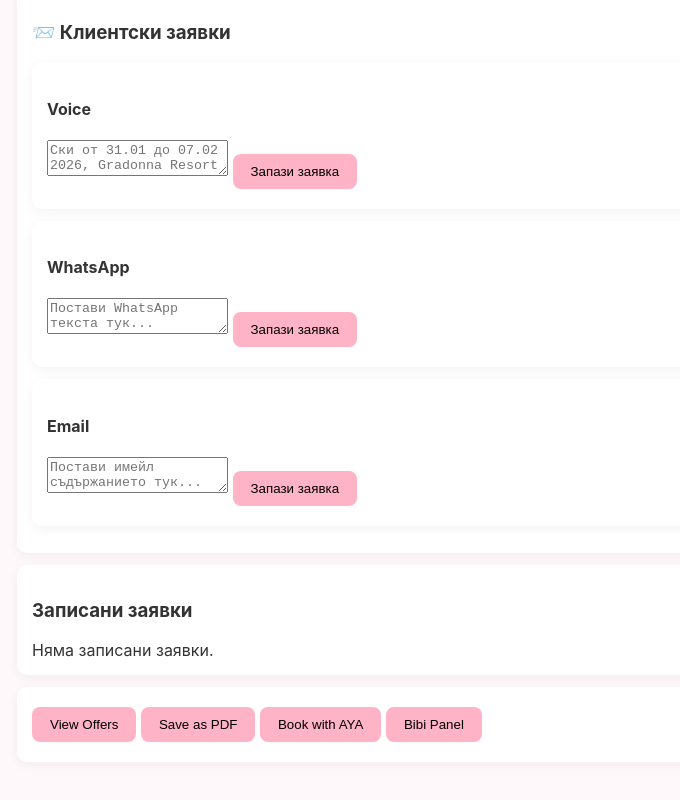
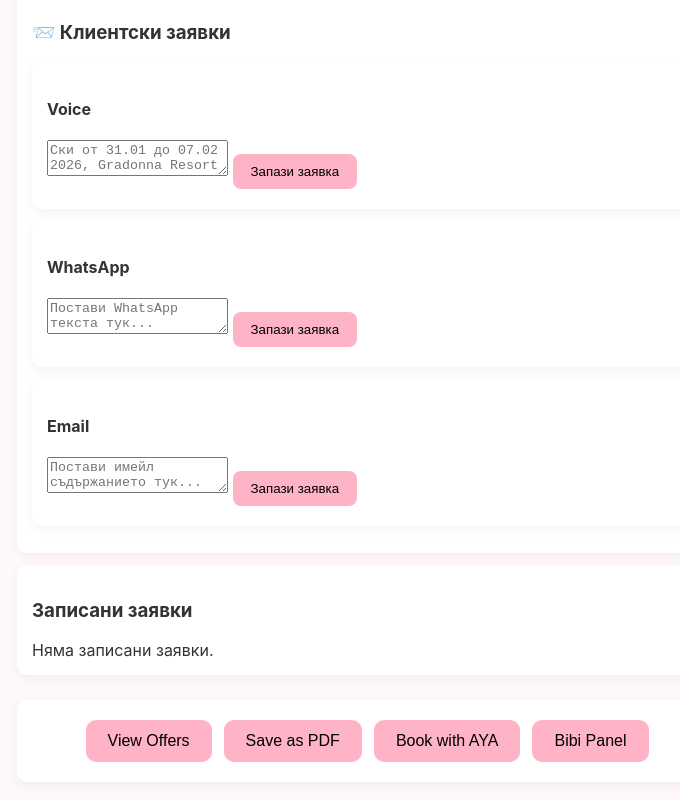
Before and after one commit to goceterziev-creator/Aya-hub, a plain HTML site: page index.html in a window 1280 px wide. Shown: the part 971-1771 px from the top of the page, without its empty margins (273-953 px from the left). Drawn offline with Linux system fonts and the light colour scheme.

Commit message:
Add styles for actions footer and buttons

```diff
--- a/style.css
+++ b/style.css
@@ -28,6 +28,27 @@ header.site-header {
   margin-bottom: 12px;
   box-shadow: 0 3px 12px rgba(0,0,0,0.05);
 }
+.actions-footer {
+  display: flex;
+  flex-wrap: wrap;
+  gap: 12px;
+  justify-content: center;
+  margin: 25px 0;
+}
+
+.actions-footer button {
+  background-color: #ffb3c6;
+  border: none;
+  padding: 12px 22px;
+  border-radius: 10px;
+  font-size: 16px;
+  cursor: pointer;
+  transition: transform 0.2s;
+}
+
+.actions-footer button:hover {
+  transform: scale(1.05);
+}
 
 button {
   background: #ffb3c6;
```
